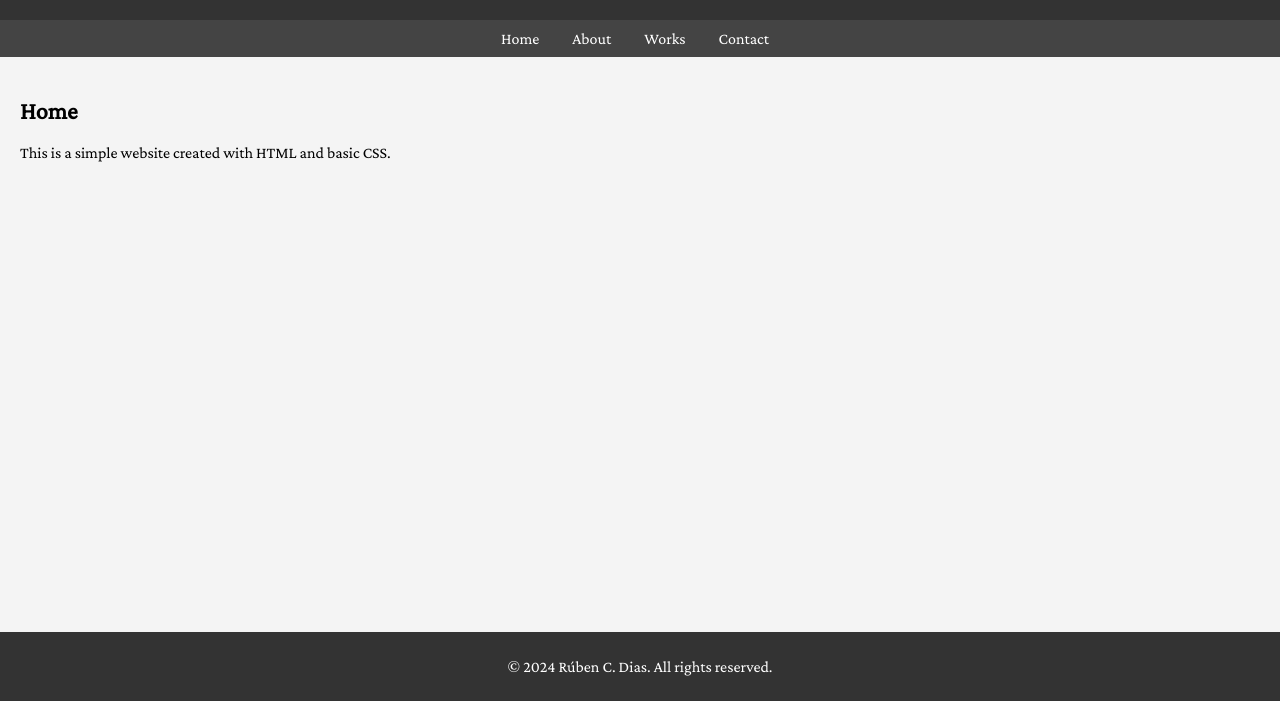
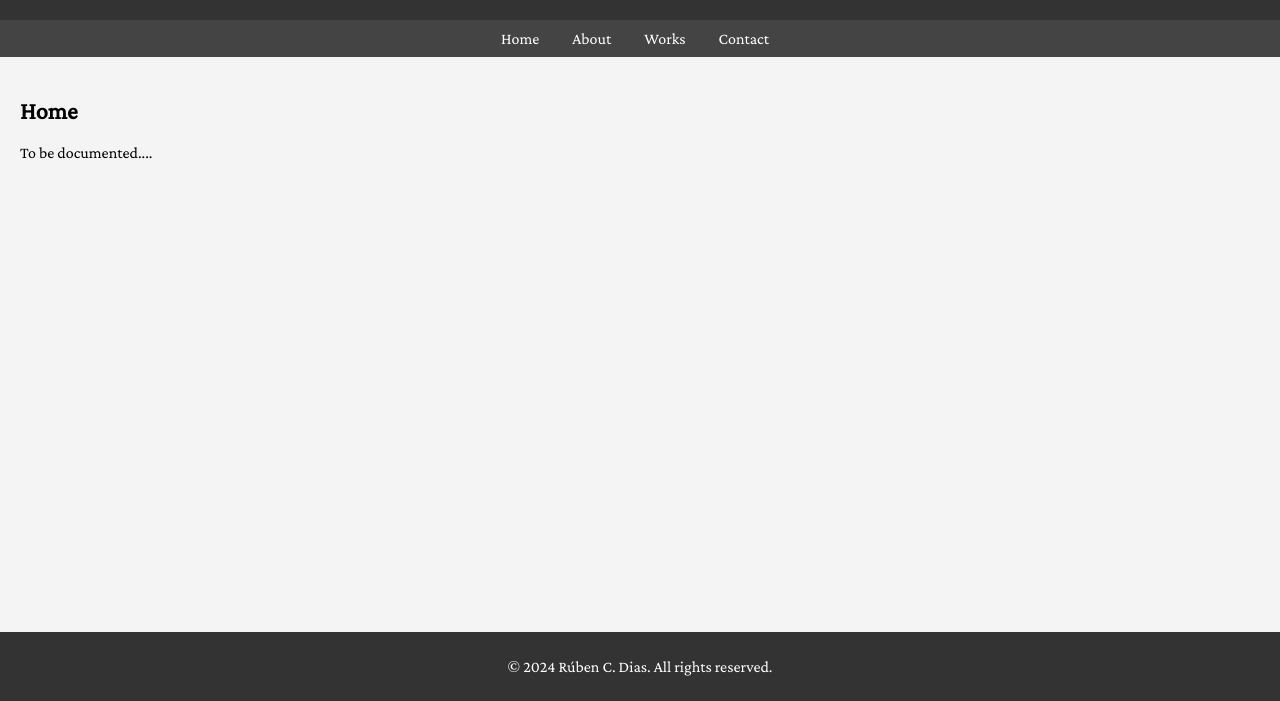
Before and after one commit to rubencdias/rubencdias.github.io, a plain HTML site: page index.html in a window 1280 px wide. Shown: the part 99-800 px from the top of the page. Drawn offline with nearby package versions, Linux system fonts and the light colour scheme.

Commit message:
- modified index.html

```diff
--- a/index.html
+++ b/index.html
@@ -88,7 +88,7 @@
 
     <section>
         <h2>Home</h2>
-        <p>This is a simple website created with HTML and basic CSS.</p>
+        <p>To be documented....</p>
     </section>
 
     <footer>
```
